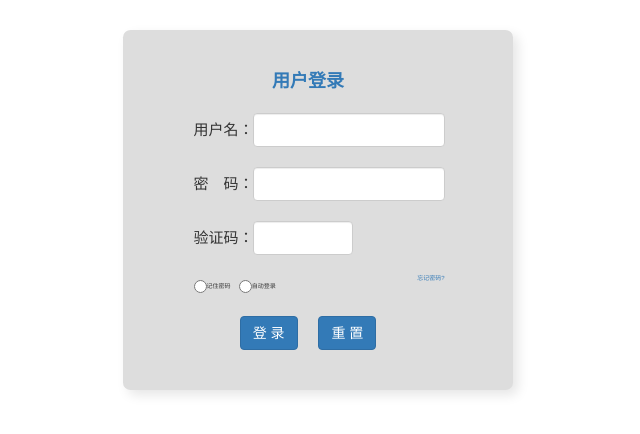
After one commit to turboTy/blog2, a PHP site: page /login.php in a window 1280 px wide. The commit adds this page. Shown: the top 434 px of the page, without its empty margins (322-962 px from the left). Run offline with PHP 8.4, Linux system fonts and the light colour scheme; some libraries are stand-ins or nearby versions.

Commit message:
edit login.php
2017年5月21日 00:22:04

```diff
--- a/index.php
+++ b/index.php
@@ -7,8 +7,7 @@ require_once("./libs/mysql.func.php");
 require_once("./inc/global_params.php");
 
 
-
-$sql = "select * from users limit 0,1";
+/* $sql = "select * from users limit 0,1";
 $result = $db->query($sql);
 $num = $result->num_rows;
 
@@ -16,4 +15,4 @@ $row = $result->fetch_assoc();
 
 var_dump($row);
 
-echo "<hr>";
+echo "<hr>"; */
--- /dev/null
+++ b/login.php
@@ -0,0 +1,88 @@
+<!DOCTYPE html>
+<html lang="en">
+    <head>
+        <meta charset="utf-8">
+        <meta http-equiv="X-UA-Compatible" content="IE=edge">
+        <meta name="viewport" content="width=device-width, initial-scale=1">
+        <title>登录页面</title>
+        <!-- Bootstrap -->
+        <link href="styles/css/bootstrap.min.css" rel="stylesheet">
+
+        <!--你自己的样式文件 -->
+        <link href="styles/css/reset.css" rel="stylesheet">
+        <link href="styles/css/style.css" rel="stylesheet">
+
+        <!-- 以下两个插件用于在IE8以及以下版本浏览器支持HTML5元素和媒体查询，如果不需要用可以移除 -->
+        <!--[if lt IE 9]>
+        <script src="https://oss.maxcdn.com/libs/html5shiv/3.7.0/html5shiv.js"></script>
+        <script src="https://oss.maxcdn.com/libs/respond.js/1.4.2/respond.min.js"></script>
+        <![endif]-->
+    </head>
+    <body>
+    <?php
+    require_once("./configs/db_conn.php");
+    require_once("./smarty/libs/Smarty.class.php");
+
+
+    //require_once("header.php");
+    ?>
+
+    <div class="log-main">
+         <div class="container">
+            <div class="row">
+                <div class="col-md-4 col-md-offset-4 login-window">
+                    <table cellpadding="0" cellpadding="0" width="70%" border="0">
+                        <tr>
+                            <td colspan="2" align="center"><span>用户登录<span></td>
+                        </tr>
+                        <tr>
+                            <td width="30%" align="right">用户名：</td>
+                            <td width="70%"><input type="text" name="username" class="form-control"></td>
+                        </tr>
+                        <tr>
+                            <td align="right">密　码：</td>
+                            <td><input type="text" name="username" class="form-control"></td>
+                        </tr>
+                        <tr>
+                            <td align="right">验证码：</td>
+                            <td>
+                                <input type="text" name="username" class="form-control check_code fl">
+                                <img src="#" alt="" class="check_code_img fl">
+                            </td>
+                        </tr>
+                        <tr>
+                            <td colspan="2" class="login-items">
+                                <label><input type="radio" name="auto_pwd">记住密码</label>&nbsp;
+                                <label><input type="radio" name="auto_login">自动登录</label>
+                                <a href="#" class="fr">忘记密码?</a>
+                            </td>
+                        </tr>
+                        <tr>
+                            <td colspan="2" align="center">
+                                <input type="button" name="submit" value="登 录" class="btn btn-primary">&nbsp;&nbsp;&nbsp;&nbsp;
+                                <input type="button" name="reset" value="重 置"  class="btn btn-primary">
+                            </td>
+                        </tr>
+                    </table>
+                </div>
+                <div class="col-md-4">&nbsp;</div>
+            </div>
+        </div>
+    </div>
+
+
+
+
+
+    <?php
+    //require_once("footer.php");
+
+    ?>
+
+
+        <!-- 如果要使用Bootstrap的js插件，必须先调入jQuery -->
+        <script src="http://libs.baidu.com/jquery/1.9.0/jquery.min.js"></script>
+        <!-- 包括所有bootstrap的js插件或者可以根据需要使用的js插件调用　-->
+        <script src="http://maxcdn.bootstrapcdn.com/bootstrap/3.2.0/js/bootstrap.min.js"></script>
+    </body>
+</html>
--- /dev/null
+++ b/styles/css/reset.css
@@ -0,0 +1,14 @@
+/* CSS Document */
+body,ul,ol,li,p,h1,h2,h3,h4,h5,h6,form,fieldset,table,td,img,div,dl,dt,dd,input {margin:0;padding: 0;}
+body {font-size:12px;}
+img {border:none;}
+li {list-style:none;}
+input,select,textarea {outline:none;}
+textarea {resize:none;}
+a {text-decoration: none;}
+
+/*清浮动*/
+.clearfix:after {content:"";display:block;clear:both;}
+.clearfix {zoom:1;}
+.fl {float: left;}
+.fr {float: right;}
--- /dev/null
+++ b/styles/css/style.css
@@ -0,0 +1,60 @@
+/************ login.php **************/
+/*** log-main部分 ***/
+.log-main {
+	margin: 0;
+	padding: 0;
+}
+
+.log-main .container {
+	margin: 30px auto;
+	min-height: 360px;
+}
+
+.log-main .login-window {
+	/*width: 100%;*/
+	/*height: 100%;*/
+	min-width: 300px;
+	min-height: 360px;
+	background-color: #ddd;
+	box-shadow: 5px 5px 12px rgba(0,0,0,0.1);
+	border-radius: 2%;
+	display: flex;
+	justify-content: center;
+	align-items: center;
+	padding: 0;
+}
+
+.login-window table {
+	min-height: 300px;
+	font-size: 15px;
+	margin-right: 20px;
+	/*margin: auto;*/
+}
+
+.login-window table span {
+	font: normal bold 18px/1.5em "microsoft yahei";
+	color: #337ab7;
+}
+
+.login-items {
+	padding-left: 22px;
+}
+
+.login-items input {
+	vertical-align: middle;
+	margin: 0;
+}
+
+.login-items label,
+.login-items a {
+	font-size: 6px;
+	font-weight: 200;
+}
+
+.login-items a {
+	line-height: 2em;
+}
+
+.login-window .check_code {
+	width: 100px!important;
+}
```
